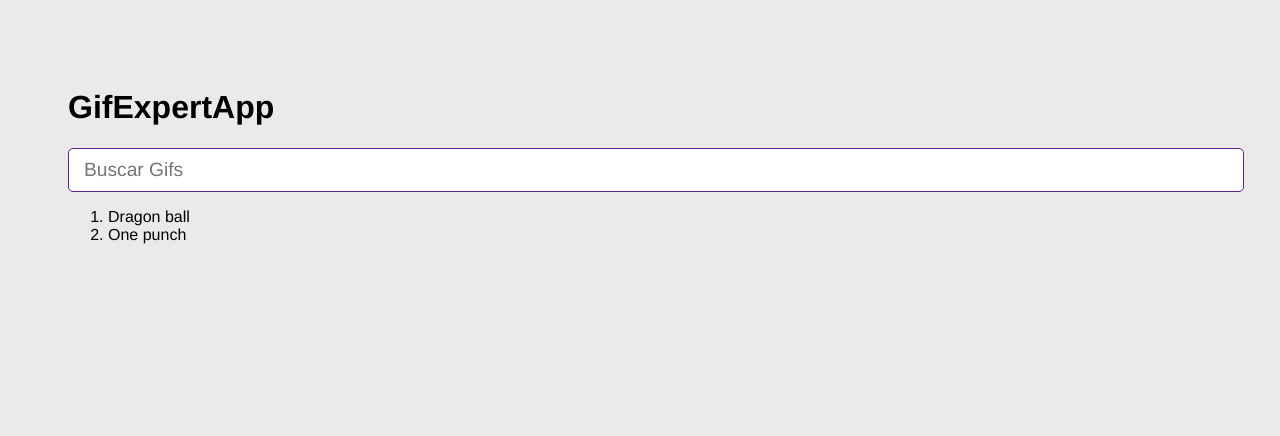
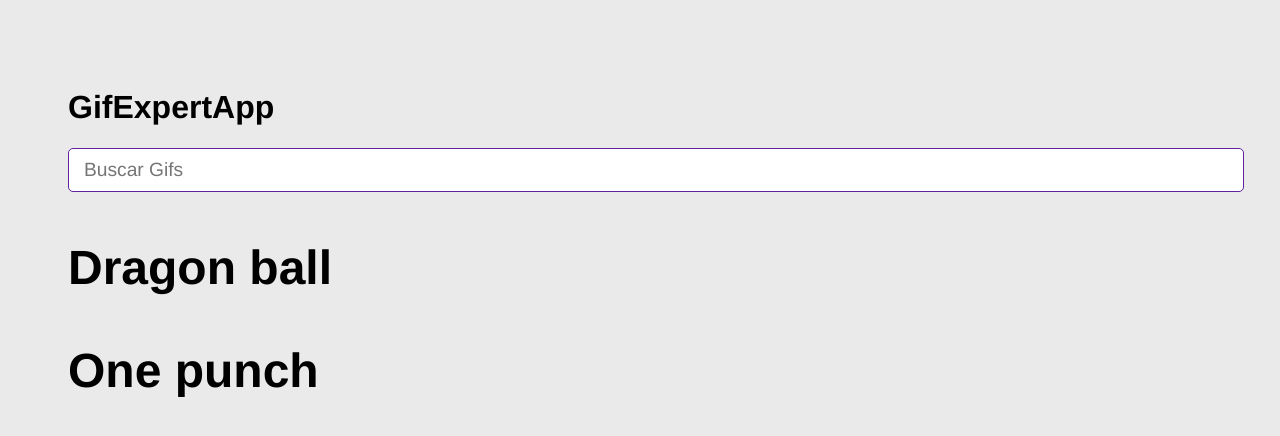
Before and after one commit to John-Alz/GifExpertApp, a React (Vite) app: page / in a window 1280 px wide. Shown: the top 436 px of the page. Built offline with nearby package versions, Linux system fonts and the light colour scheme.

Commit message:
feat: grid component

```diff
--- a/src/GifExpertApp.jsx
+++ b/src/GifExpertApp.jsx
@@ -1,5 +1,6 @@
 import { useState } from 'react'
 import AddCategory from './components/AddCategory';
+import GifGrid from './components/GifGrid';
 
 export default function GifExpertApp() {
 
@@ -17,32 +18,20 @@ export default function GifExpertApp() {
         // setCategories(cat => [...cat, 'Valorant']) <== Importante en <AddCategory/> comentado
     }
 
-    console.log(categories);
-
 
     return (
         <>
-            {/* Titulo */}
             <h1>GifExpertApp</h1>
-
-            {/* Input */}
-
-            {/* Listado de gif */}
 
             <AddCategory onNewCategory={onAddCategory} />
 
-            <ol>
-                {
-                    categories.map((category, id) => {
-                        return (
-                            <div key={category}>
-                                <li>{category}</li>
-                            </div>
-                        )
-                    })
-                }
-            </ol>
-            {/* Gif item */}
+            {
+                categories.map((category, id) =>
+                (
+                    <GifGrid key={category} category={category} />
+                )
+                )
+            }
         </>
     )
 }
--- /dev/null
+++ b/src/components/GifGrid.jsx
@@ -0,0 +1,8 @@
+
+export default function GifGrid({ category }) {
+    return (
+        <>
+            <h3>{category}</h3>
+        </>
+    )
+}
```
